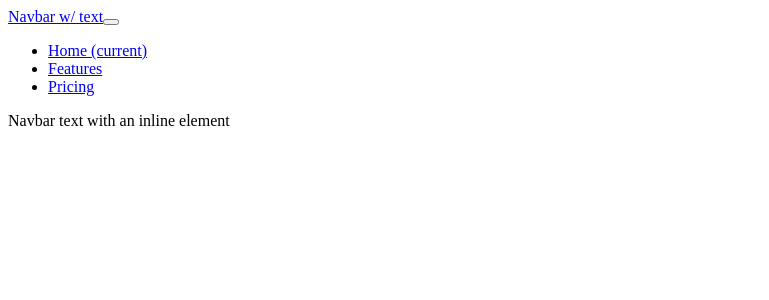
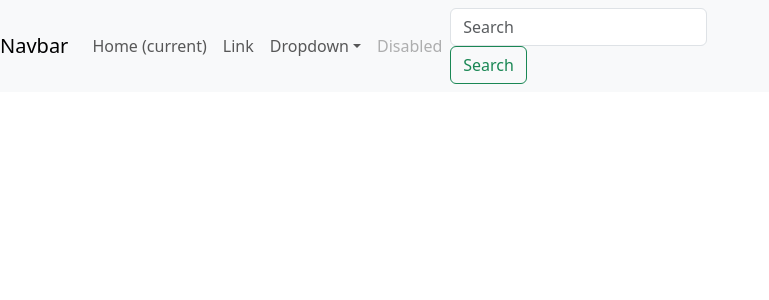
Before and after one commit to Mechboyshyam/InvestingIQ-Hub, a React (Create React App) app in the folder client/: page / in a window 1280 px wide. Shown: the top 300 px of the page, without its empty margins (0-769 px from the left). Built offline with nearby package versions, Linux system fonts and the light colour scheme.

Commit message:
navbar added

```diff
--- a/client/package.json
+++ b/client/package.json
@@ -6,6 +6,7 @@
     "@testing-library/jest-dom": "^5.17.0",
     "@testing-library/react": "^13.4.0",
     "@testing-library/user-event": "^13.5.0",
+    "bootstrap": "^5.3.2",
     "react": "^18.2.0",
     "react-dom": "^18.2.0",
     "react-router-dom": "^6.22.0",
--- a/client/public/index.html
+++ b/client/public/index.html
@@ -10,34 +10,21 @@
       content="Web site created using create-react-app"
     />
     <link rel="apple-touch-icon" href="%PUBLIC_URL%/logo192.png" />
-    <!--
-      manifest.json provides metadata used when your web app is installed on a
-      user's mobile device or desktop. See https://developers.google.com/web/fundamentals/web-app-manifest/
-    -->
-    <link rel="manifest" href="%PUBLIC_URL%/manifest.json" />
-    <!--
-      Notice the use of %PUBLIC_URL% in the tags above.
-      It will be replaced with the URL of the `public` folder during the build.
-      Only files inside the `public` folder can be referenced from the HTML.
 
-      Unlike "/favicon.ico" or "favicon.ico", "%PUBLIC_URL%/favicon.ico" will
-      work correctly both with client-side routing and a non-root public URL.
-      Learn how to configure a non-root public URL by running `npm run build`.
-    -->
-    <title>React App</title>
+    <title>InvestingIQ Hub</title>
   </head>
   <body>
-    <noscript>You need to enable JavaScript to run this app.</noscript>
     <div id="root"></div>
-    <!--
-      This HTML file is a template.
-      If you open it directly in the browser, you will see an empty page.
-
-      You can add webfonts, meta tags, or analytics to this file.
-      The build step will place the bundled scripts into the <body> tag.
-
-      To begin the development, run `npm start` or `yarn start`.
-      To create a production bundle, use `npm run build` or `yarn build`.
-    -->
+    <link
+      href="https://cdn.jsdelivr.net/npm/bootstrap@5.3.2/dist/css/bootstrap.min.css"
+      rel="stylesheet"
+      integrity="sha384-T3c6CoIi6uLrA9TneNEoa7RxnatzjcDSCmG1MXxSR1GAsXEV/Dwwykc2MPK8M2HN"
+      crossorigin="anonymous"
+    />
+    <script
+      src="https://cdn.jsdelivr.net/npm/bootstrap@5.3.2/dist/js/bootstrap.bundle.min.js"
+      integrity="sha384-C6RzsynM9kWDrMNeT87bh95OGNyZPhcTNXj1NW7RuBCsyN/o0jlpcV8Qyq46cDfL"
+      crossorigin="anonymous"
+    ></script>
   </body>
 </html>
--- a/client/src/Component/Navbar/Navbar.js
+++ b/client/src/Component/Navbar/Navbar.js
@@ -5,39 +5,38 @@
     return (
       <>
        <nav class="navbar navbar-expand-lg navbar-light bg-light">
-          <a class="navbar-brand" href="#">
-            Navbar w/ text
-          </a>
-          <button
-            class="navbar-toggler"
-            type="button"
-            data-toggle="collapse"
-            data-target="#navbarText"
-            aria-controls="navbarText"
-            aria-expanded="false"
-            aria-label="Toggle navigation"
-          >
+  <a class="navbar-brand" href="#">Navbar</a>
+  <button class="navbar-toggler" type="button" data-toggle="collapse" data-target="#navbarSupportedContent" aria-controls="navbarSupportedContent" aria-expanded="false" aria-label="Toggle navigation">
     <span class="navbar-toggler-icon"></span>
   </button>
-          <div class="collapse navbar-collapse" id="navbarText">
+
+  <div class="collapse navbar-collapse" id="navbarSupportedContent">
     <ul class="navbar-nav mr-auto">
       <li class="nav-item active">
-                <a class="nav-link" href="#">
-                  Home <span class="sr-only">(current)</span>
-                </a>
+        <a class="nav-link" href="#">Home <span class="sr-only">(current)</span></a>
       </li>
       <li class="nav-item">
-                <a class="nav-link" href="#">
-                  Features
+        <a class="nav-link" href="#">Link</a>
+      </li>
+      <li class="nav-item dropdown">
+        <a class="nav-link dropdown-toggle" href="#" id="navbarDropdown" role="button" data-toggle="dropdown" aria-haspopup="true" aria-expanded="false">
+          Dropdown
         </a>
+        <div class="dropdown-menu" aria-labelledby="navbarDropdown">
+          <a class="dropdown-item" href="#">Action</a>
+          <a class="dropdown-item" href="#">Another action</a>
+          <div class="dropdown-divider"></div>
+          <a class="dropdown-item" href="#">Something else here</a>
+        </div>
       </li>
       <li class="nav-item">
-                <a class="nav-link" href="#">
-                  Pricing
-                </a>
+        <a class="nav-link disabled" href="#">Disabled</a>
       </li>
     </ul>
-            <span class="navbar-text">Navbar text with an inline element</span>
+    <form class="form-inline my-2 my-lg-0">
+      <input class="form-control mr-sm-2" type="search" placeholder="Search" aria-label="Search"/>
+      <button class="btn btn-outline-success my-2 my-sm-0" type="submit">Search</button>
+    </form>
   </div>
 </nav>
       </>
--- a/client/src/Views/Home/Home.js
+++ b/client/src/Views/Home/Home.js
@@ -2,12 +2,11 @@
 import Navbar from "../../Component/Navbar/Navbar";
 function Home(){
     return(
-        <>
-            <Navbar/>
+        <div> <Navbar/>
             <div>
-
+                {/* 960472210000025 */}
             </div>
-        </>
+        </div>
     );
 }
 
--- /dev/null
+++ b/package.json
@@ -0,0 +1,5 @@
+{
+  "dependencies": {
+    "bootstrap": "^5.3.2"
+  }
+}
```
Also changed, not shown: 2 other files (tests, documents, lock files or other folders). Lines whose indentation alone changed are shown as unchanged.
